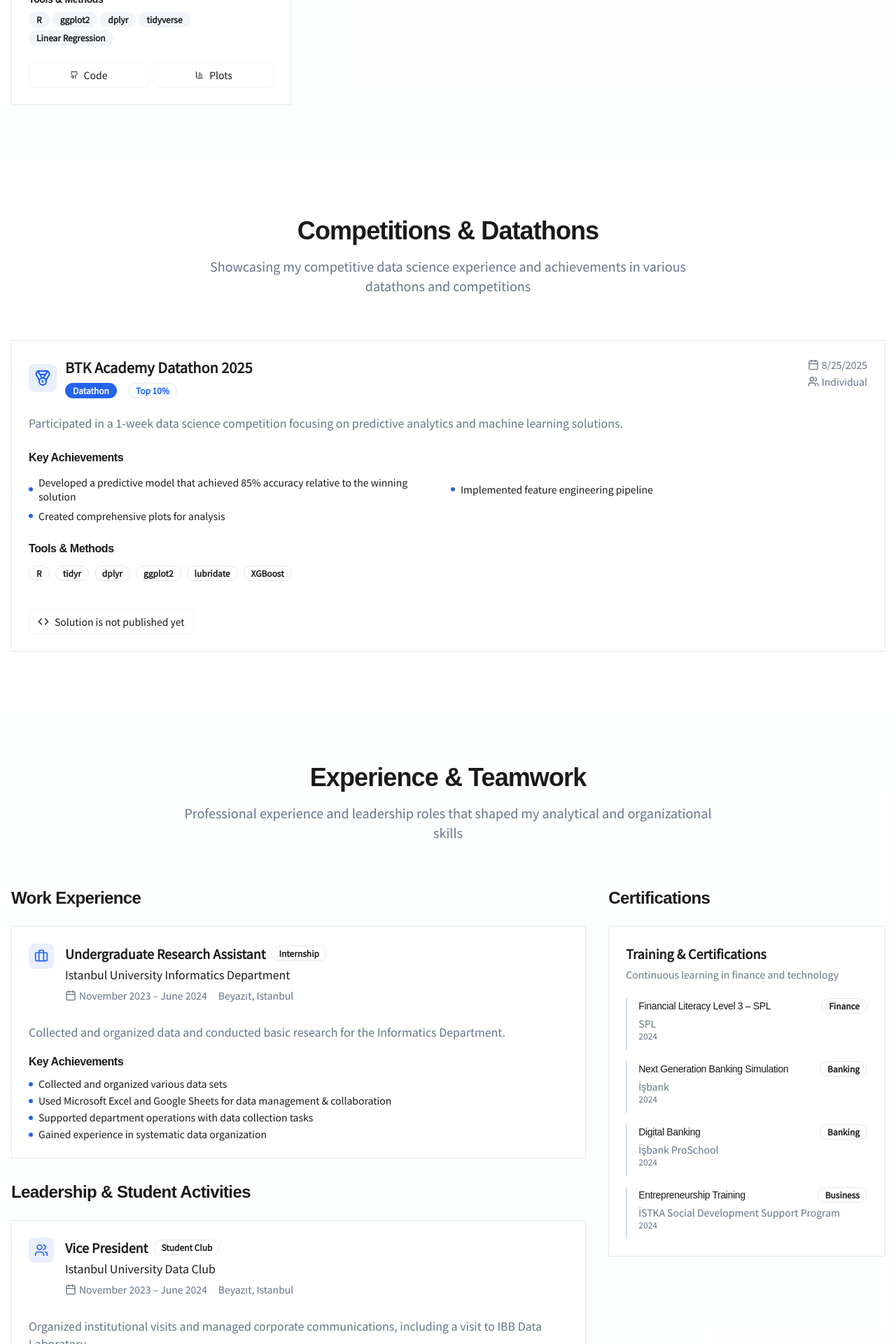
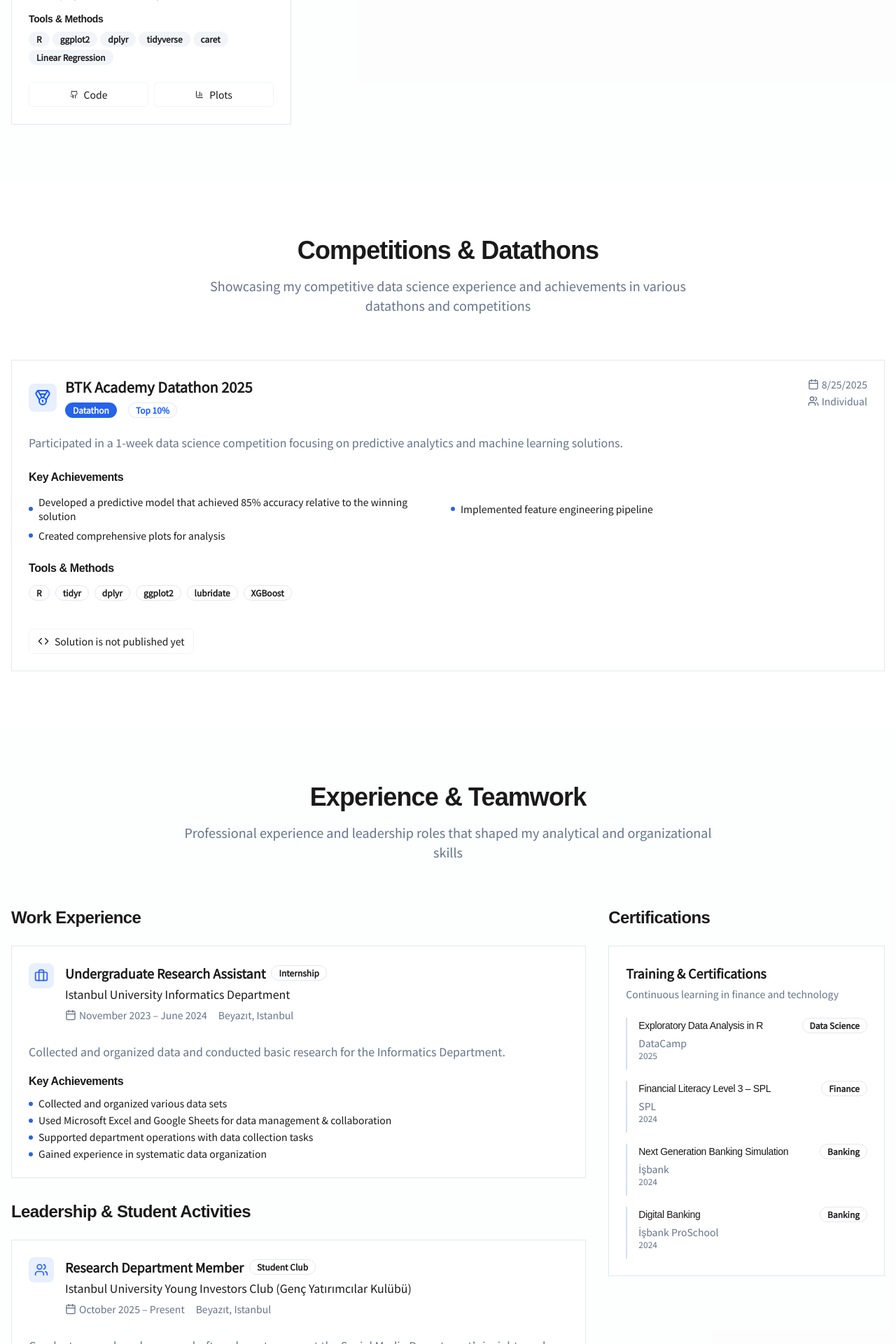
Before and after one commit to gokturkcolak/gokturkcolak.github.io, a Next.js app: page / in a window 1280 px wide. Shown: the part 3691-5611 px from the top of the page at 70% size. Built offline with nearby package versions, Linux system fonts and the light colour scheme.

Commit message:
updated cv & some text adjustments for sections

```diff
--- a/src/app/layout.tsx
+++ b/src/app/layout.tsx
@@ -5,9 +5,9 @@ import Navbar from '@/components/Navbar';
 import type { Metadata } from 'next';
 
 export const metadata: Metadata = {
-  title: 'Göktürk Çolak - Economics Student & Data Scientist',
+  title: 'Göktürk Çolak - Economics Student & aspiring Data Scientist',
   description: 'Economics undergraduate passionate about quantitative finance, algorithmic trading, and macroeconomic analysis. Building systematic investment approaches with data-driven insights.',
-  keywords: ['Economics', 'Data Analysis', 'Quantitative Finance', 'Algorithmic Trading', 'Python', 'R Programming', 'Istanbul University'],
+  keywords: ['Economics', 'Data Analysis', 'Data Science', 'Quantitative Finance', 'Algorithmic Trading', 'Python', 'R Programming', 'Istanbul University'],
   authors: [{ name: 'Göktürk Çolak' }],
   creator: 'Göktürk Çolak',
   icons: {
@@ -21,7 +21,7 @@ export const metadata: Metadata = {
   },
   manifest: '/site.webmanifest',
   openGraph: {
-    title: 'Göktürk Çolak - Economics Student & Data Scientist',
+    title: 'Göktürk Çolak - Economics Student & aspiring Data Scientist',
     description: 'Economics undergraduate passionate about quantitative finance, algorithmic trading, and macroeconomic analysis.',
     url: 'https://gokturkcolak.com',
     siteName: 'Göktürk Çolak Portfolio',
@@ -30,7 +30,7 @@ export const metadata: Metadata = {
   },
   twitter: {
     card: 'summary_large_image',
-    title: 'Göktürk Çolak - Economics Student & Data Scientist',
+    title: 'Göktürk Çolak - Economics Student & aspiring Data Scientist',
     description: 'Economics undergraduate passionate about quantitative finance, algorithmic trading, and macroeconomic analysis.',
   },
 };
--- a/src/components/sections/ExperienceSection.tsx
+++ b/src/components/sections/ExperienceSection.tsx
@@ -25,10 +25,22 @@ const workExperiences = [
 
 const studentActivities = [
   {
+    title: "Research Department Member",
+    company: "Istanbul University Young Investors Club (Genç Yatırımcılar Kulübü)",
+    location: "Beyazıt, Istanbul",
+    period: "October 2025 – Present",
+    type: "Student Club",
+    icon: Users,
+    description: "Conduct research and prepare draft analyses to support the Social Media Department’s insights and posts",
+    achievements: [
+      "Stay updated on the latest trends in the crypto and stock markets"
+    ]
+  },
+  {
     title: "Vice President",
     company: "Istanbul University Data Club",
     location: "Beyazıt, Istanbul",
-    period: "November 2023 – June 2024",
+    period: "Oct. 2023 – Oct. 2024",
     type: "Student Club",
     icon: Users,
     description: "Organized institutional visits and managed corporate communications, including a visit to IBB Data Laboratory.",
@@ -58,6 +70,12 @@ const studentActivities = [
 
 const certifications = [
   {
+    name: "Exploratory Data Analysis in R",
+    issuer: "DataCamp",
+    year: "2025",
+    category: "Data Science"
+  },
+  {
     name: "Financial Literacy Level 3 – SPL",
     issuer: "SPL",
     year: "2024",
@@ -75,12 +93,6 @@ const certifications = [
     year: "2024",
     category: "Banking"
   },
-  {
-    name: "Entrepreneurship Training",
-    issuer: "İSTKA Social Development Support Program",
-    year: "2024",
-    category: "Business"
-  }
 ];
 
 export default function ExperienceSection() {
--- a/src/components/sections/TidyTuesdaySection.tsx
+++ b/src/components/sections/TidyTuesdaySection.tsx
@@ -12,7 +12,7 @@ const tidyTuesdayEntries = [
     description: "Comprehensive analysis of FIDE chess ratings exploring player performance patterns, demographic trends, age-related performance curves, and predictive modeling across global chess federations.",
     date: "2025-09-20",
     dataset: "FIDE Chess Player Ratings",
-    technologies: ["R", "ggplot2", "dplyr", "tidyverse", "Linear Regression"],
+    technologies: ["R", "ggplot2", "dplyr", "tidyverse", "caret", "Linear Regression"],
     insights: [
       "Built linear regression model predicting September ratings with strong performance alignment",
       "Analyzed age-related performance curves revealing peak chess performance patterns",
@@ -38,7 +38,7 @@ export default function TidyTuesdaySection() {
         >
           <h2 className="text-3xl md:text-4xl font-bold mb-4">TidyTuesday Challenge</h2>
           <p className="text-lg text-muted-foreground max-w-3xl mx-auto">
-            Weekly data visualization challenges showcasing my R programming and data analysis skills
+          Weekly data visualization challenges by the global Data Science Learning Community (R4DS), showcasing my R programming and data analysis skills.
           </p>
         </motion.div>
 
```
Also changed, not shown: 1 other file (tests, documents, lock files or other folders).
